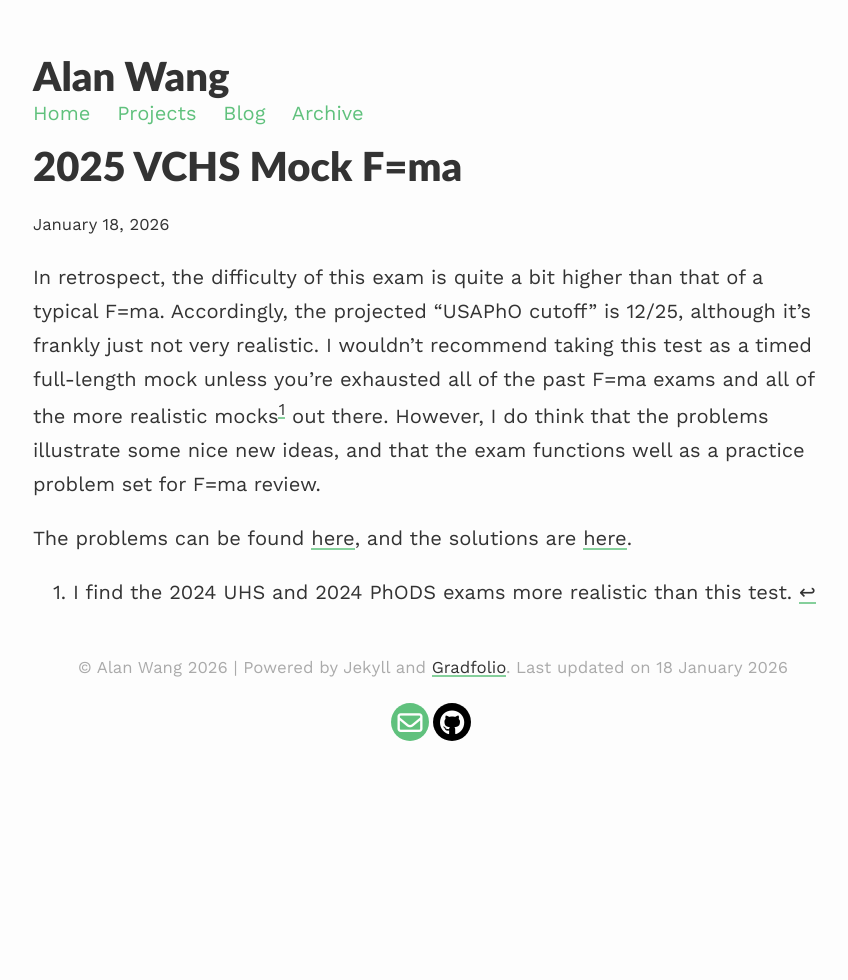
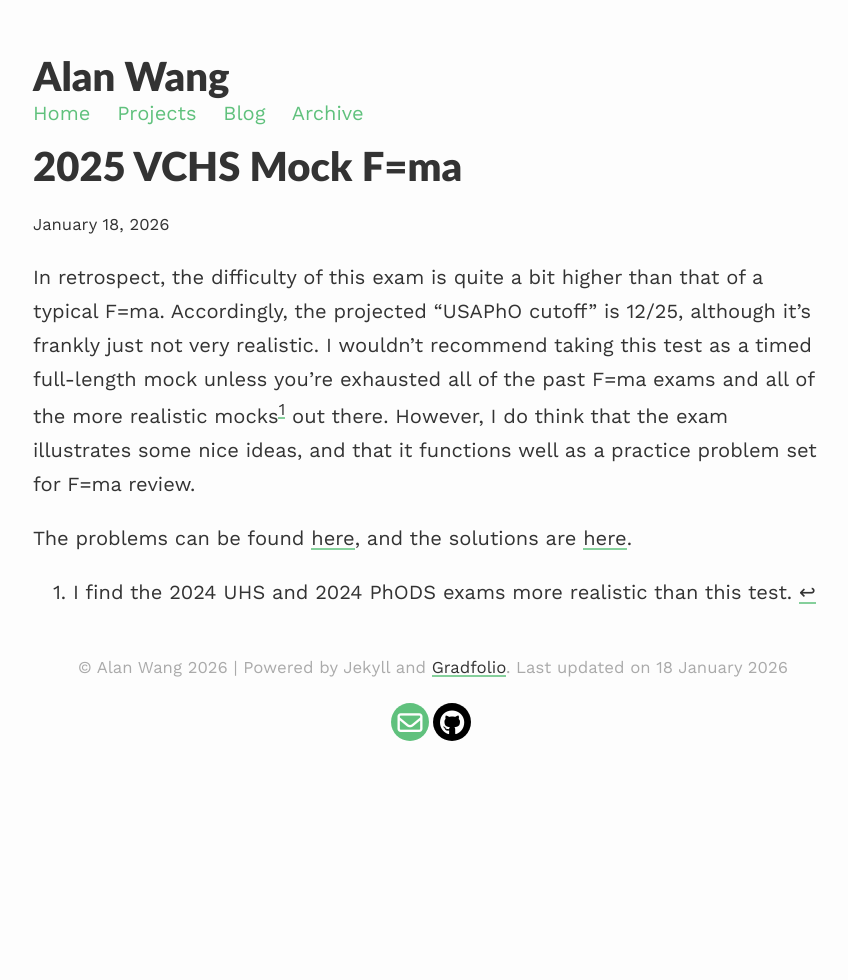
Before and after one commit to awang0826/awang0826.github.io, a Jekyll site: the page built from _projects/2025VCHSMockF=ma.md, in a window 1280 px wide. Shown: the whole page, without its empty margins (207-1055 px from the left). Built offline with Jekyll 4.4.1, drawn with Linux system fonts in a browser that asks for light colours.

Commit message:
Update 2025VCHSMockF=ma.md

```diff
--- a/_projects/2025VCHSMockF=ma.md
+++ b/_projects/2025VCHSMockF=ma.md
@@ -3,7 +3,7 @@ layout: post
 title: 2025 VCHS Mock F=ma
 description: A mock F=ma exam run by Valley Christian High School Physics Club
 ---
-In retrospect, the difficulty of this exam is quite a bit higher than that of a typical F=ma. Accordingly, the projected "USAPhO cutoff" is 12/25, although it's frankly just not very realistic. I wouldn't recommend taking this test as a timed full-length mock unless you're exhausted all of the past F=ma exams and all of the more realistic mocks[^1] out there. However, I do think that the problems illustrate some nice new ideas, and that the exam functions well as a practice problem set for F=ma review.
+In retrospect, the difficulty of this exam is quite a bit higher than that of a typical F=ma. Accordingly, the projected "USAPhO cutoff" is 12/25, although it's frankly just not very realistic. I wouldn't recommend taking this test as a timed full-length mock unless you're exhausted all of the past F=ma exams and all of the more realistic mocks[^1] out there. However, I do think that the exam illustrates some nice ideas, and that it functions well as a practice problem set for F=ma review.
 
 The problems can be found [here](http://www.unexpected-vortices.com/sw/rippledoc/quick-markdown-example.html){:target="_blank"}, and the solutions are [here](https://awang0826.github.io/awang0826/_projects/2025_VCHS_Mock_F=ma_Solutions.pdf){:target="_blank"}.
 
```
